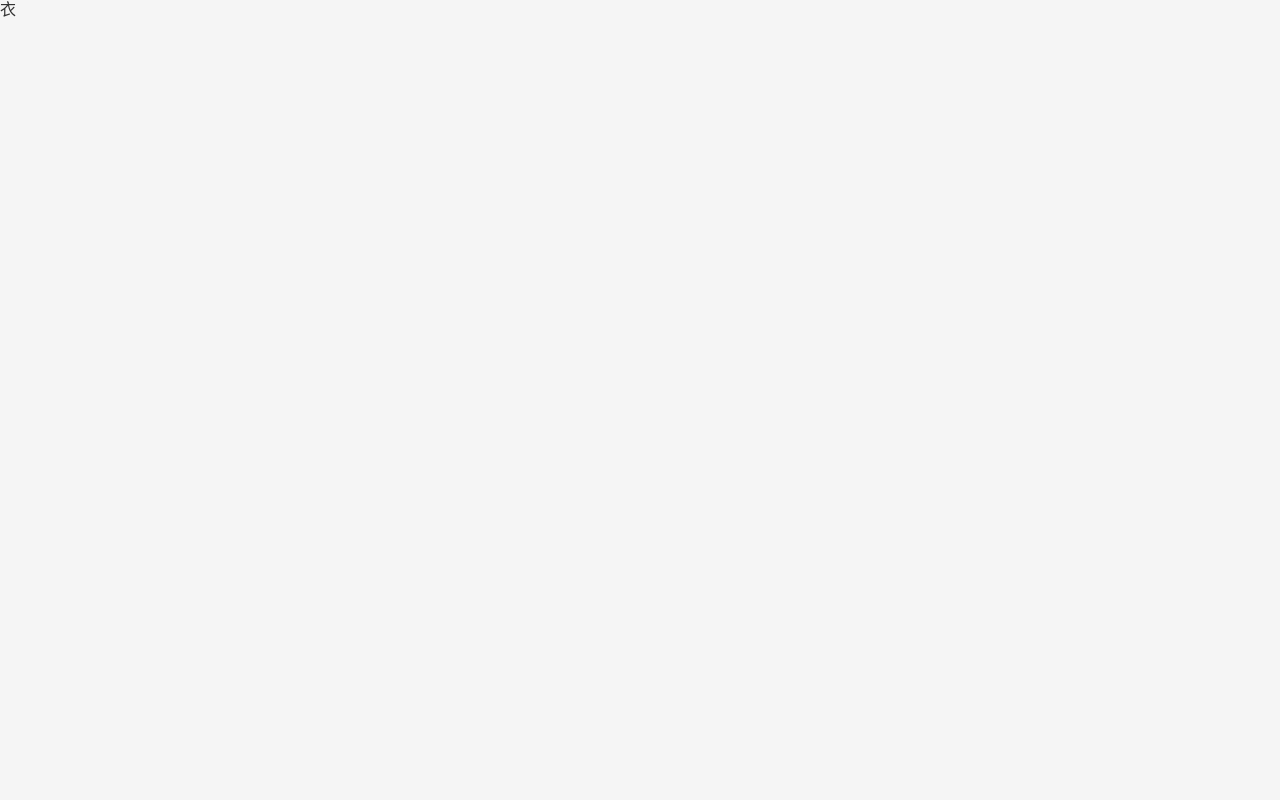
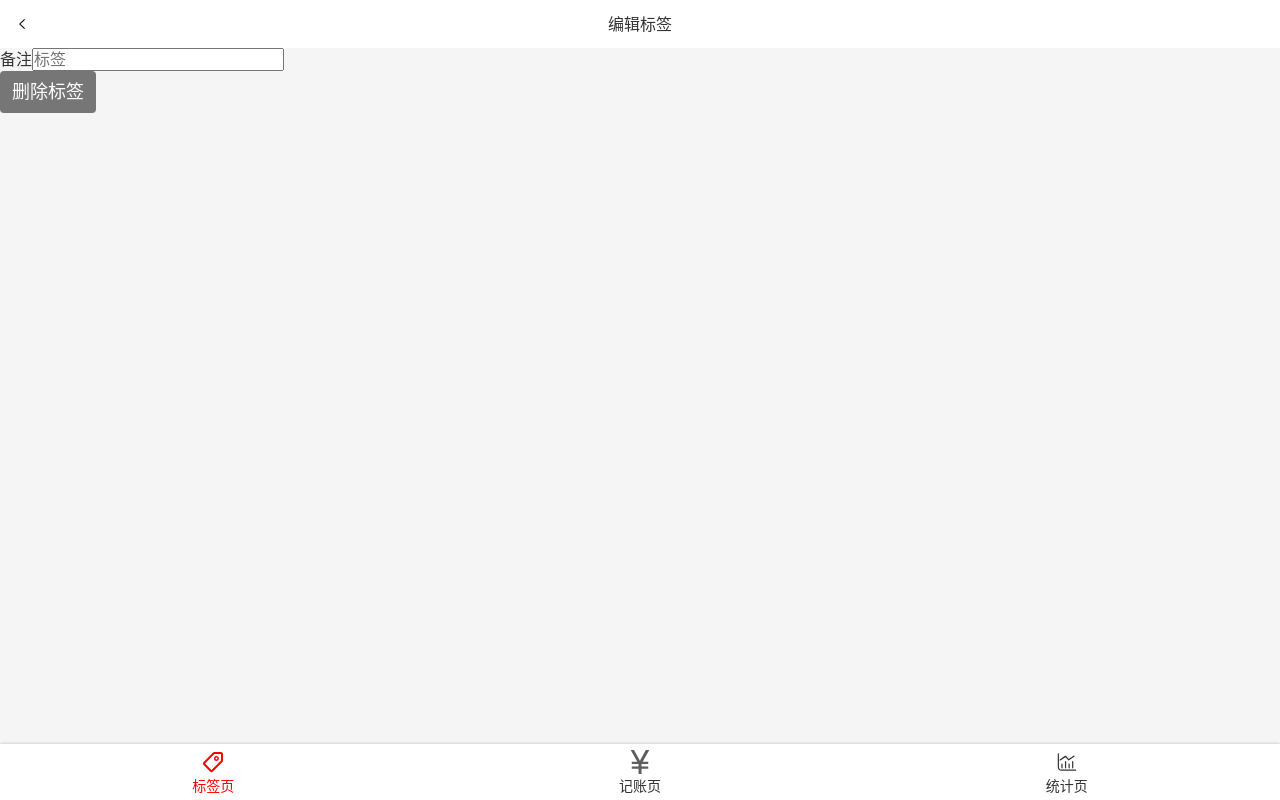
Before and after one commit to LiamrayWong/bookkeeper-1, a React app: page /#/tags/1 in a window 1280 px wide. Built offline with nearby package versions, Linux system fonts and the light colour scheme.

Commit message:
create Input and Button components

```diff
--- /dev/null
+++ b/src/components/Button.tsx
@@ -0,0 +1,11 @@
+import styled from 'styled-components';
+
+const Button = styled.button`
+  font-size: 18px;
+  border: none;
+  padding: 10px 12px;
+  background: #767676;
+  border-radius: 4px;
+  color: white;
+`;
+export {Button}
--- a/src/components/Icon.tsx
+++ b/src/components/Icon.tsx
@@ -4,13 +4,13 @@ let importAll = (requireContext: __WebpackModuleApi.RequireContext) => requireCo
 try {importAll(require.context('icons', true, /\.svg$/));} catch (error) {console.log(error);}
 
 type Props = {
-  name: string
+  name?: string
 }
 
 const Icon = (props: Props) => {
   return (
     <svg className="icon">
-      <use xlinkHref={'#' + props.name}/>
+      {props.name && <use xlinkHref={'#' + props.name}/>}
     </svg>
   );
 };
--- /dev/null
+++ b/src/components/Input.tsx
@@ -0,0 +1,33 @@
+import styled from 'styled-components';
+import React from 'react';
+
+const Laybal = styled.label`
+    display: flex;
+    align-items: center;
+    > span{
+      margin-right: 16px;
+      white-space : nowrap;
+    }
+    > input{
+    display: block;
+    width: 100%;
+    height: 72px;
+    border: none;
+    background: none;
+    }
+`;
+type Props = {
+  label: string;
+} & React.InputHTMLAttributes<HTMLInputElement>;
+
+const Input: React.FC<Props> = (props) => {
+  const {label, ...rest} = props;
+  return (
+    <Laybal>
+      <span>{props.label}</span>
+      <input type="text" {...rest}/>
+    </Laybal>
+  );
+};
+
+export {Input};
--- a/src/components/Layout.tsx
+++ b/src/components/Layout.tsx
@@ -23,4 +23,4 @@ const Layout = (props:any) => {
   );
 };
 
-export default Layout
+export {Layout}
--- a/src/components/Nav.tsx
+++ b/src/components/Nav.tsx
@@ -28,9 +28,9 @@ const NavWrapper = styled.nav`
             fill:#333333;
           }
           &.selected{
-            color: #595959;
+            color: red;
             .icon{
-              fill: #595959;
+              fill: red;
             }
           }
         }
@@ -44,7 +44,7 @@ const Nav = () => {
     <NavWrapper>
       <ul>
         <li>
-          <NavLink to="/tags" activeClassName="selected">
+          <NavLink  to="/tags" activeClassName="selected">
             <Icon name='tag'/>
             标签页
           </NavLink>
--- a/src/views/Money.tsx
+++ b/src/views/Money.tsx
@@ -1,4 +1,4 @@
-import Layout from '../components/Layout';
+import {Layout} from '../components/Layout';
 import React, {useState} from 'react';
 import styled from 'styled-components';
 import {CategorySection} from './money/CategorySection';
--- a/src/views/Statistics.tsx
+++ b/src/views/Statistics.tsx
@@ -1,4 +1,4 @@
-import Layout from '../components/Layout';
+import {Layout} from '../components/Layout';
 import React from 'react';
 
 function Statistics() {
--- a/src/views/Tag.tsx
+++ b/src/views/Tag.tsx
@@ -1,17 +1,44 @@
 import React from 'react';
-import {useTags} from '../useTags';
-import {useParams} from 'react-router-dom'
+import {useTags} from 'useTags';
+import {useParams} from 'react-router-dom';
+import {Layout} from 'components/Layout';
+import Icon from 'components/Icon';
+import {Button} from 'components/Button';
+import styled from 'styled-components';
 
+
+const TopBar = styled.header`
+  display: flex;
+  align-items: center;
+  justify-content: space-between;
+  line-height: 20px;
+  padding: 14px;
+  background: white;
+`
 type Params = {
-  id:string
+  id: string
 }
 
 const Tag: React.FC = () => {
   const {findTag} = useTags();
-  let {id} = useParams<Params>()
-  const tag = findTag(parseInt(id))
+  let {id} = useParams<Params>();
+  const tag = findTag(parseInt(id));
   return (
-    <div>{tag.name}</div>
+    <Layout>
+      <TopBar>
+        <Icon name="left"/>
+        <span>编辑标签</span>
+        <Icon name=""/>
+      </TopBar>
+      <div>
+        <label>
+          <span>备注</span>
+          <input type="text" placeholder="标签"
+          />
+        </label>
+      </div>
+      <Button>删除标签</Button>
+    </Layout>
   );
 };
 
--- a/src/views/Tags.tsx
+++ b/src/views/Tags.tsx
@@ -1,9 +1,10 @@
-import Layout from '../components/Layout';
+import {Layout} from 'components/Layout';
 import React from 'react';
 import {useTags} from 'useTags';
 import styled from 'styled-components';
-import Icon from '../components/Icon';
+import Icon from 'components/Icon';
 import {Link} from 'react-router-dom';
+import {Button} from 'components/Button';
 
 const TagList = styled.ol`
   background: white;
@@ -21,14 +22,7 @@ const TagList = styled.ol`
 
 `;
 
-const Button = styled.button`
-  font-size: 18px;
-  border: none;
-  padding: 10px 12px;
-  background: #767676;
-  border-radius: 4px;
-  color: white;
-`;
+
 
 const Center = styled.div`
   display: flex;
--- a/src/views/money/NoteSection.tsx
+++ b/src/views/money/NoteSection.tsx
@@ -1,48 +1,25 @@
 import styled from 'styled-components';
-import React, {useRef} from 'react';
+import React, {ChangeEventHandler, useRef} from 'react';
+import {Input} from 'components/Input';
 
 const Wrapper = styled.section`
   background: #f5f5f5 ;
   padding: 0 16px;
   font-size: 14px;
-  > label{
-    display: flex;
-    align-items: center;
-    > span{
-      margin-right: 16px;
-      white-space : nowrap;
-    }
-    > input{
-    display: block;
-    width: 100%;
-    height: 72px;
-    border: none;
-    background: none;
-    }
-  }
 `;
 type Props = {
   value: string;
   onChange: (value: string) => void
 }
 const NoteSection: React.FC<Props> = (props) => {
-  const note = props.value
-  const refInput = useRef<HTMLInputElement>(null);
-  const onBlur = () => {
-    if (refInput.current !== null) {
-     props.onChange(refInput.current.value);
-    }
+  const note = props.value;
+  const onChange: ChangeEventHandler<HTMLInputElement> = (e) => {
+    props.onChange(e.target.value);
   };
   return (
     <Wrapper>
-      <label>
-        <span>备注</span>
-        <input type="text" placeholder="在这里添加备注 "
-               ref={refInput}
-               defaultValue={note}
-               onBlur={onBlur}
-        />
-      </label>
+      <Input label='备注' type='text' placeholder="在这里添加备注" onChange={onChange} value={note}>
+      </Input>
     </Wrapper>
   );
 };
```
